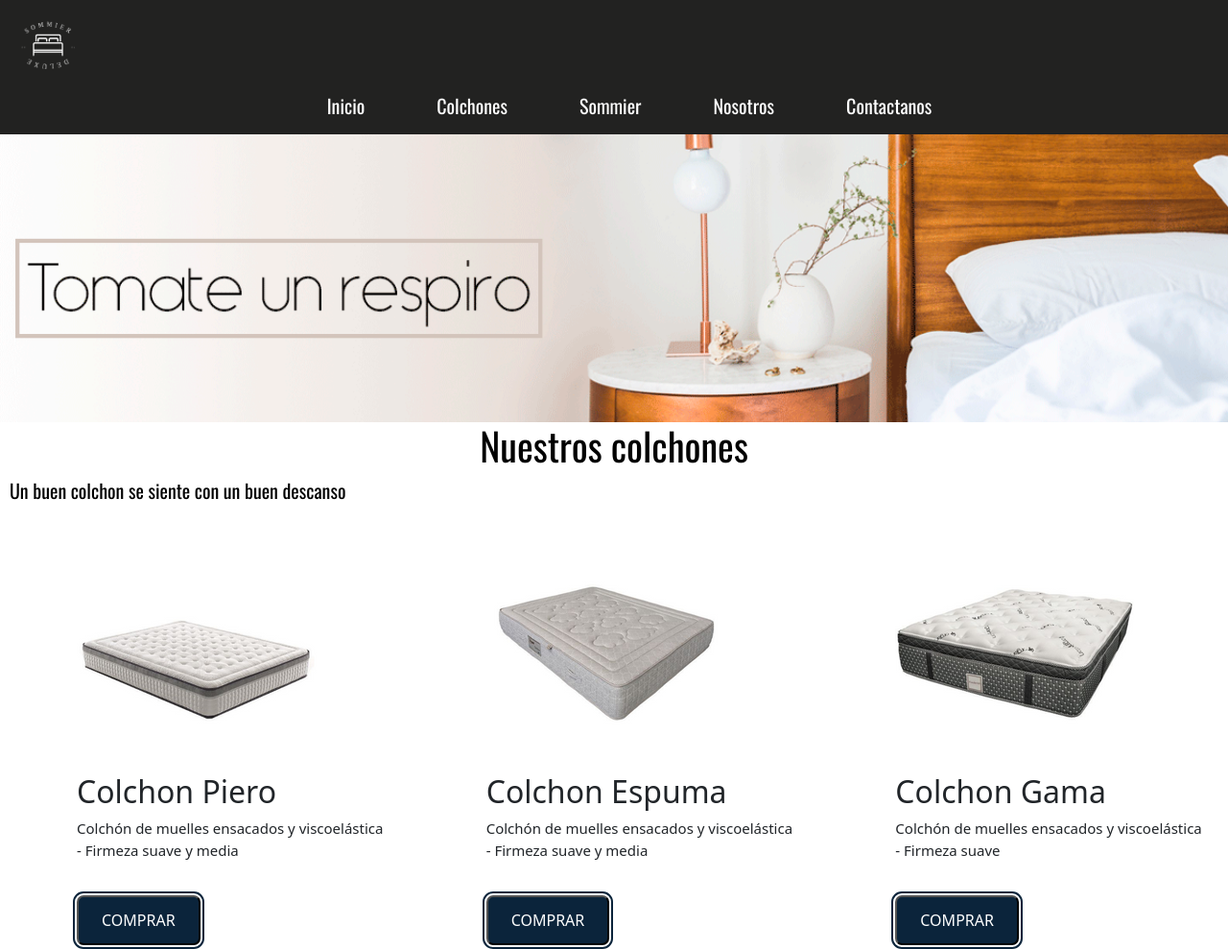
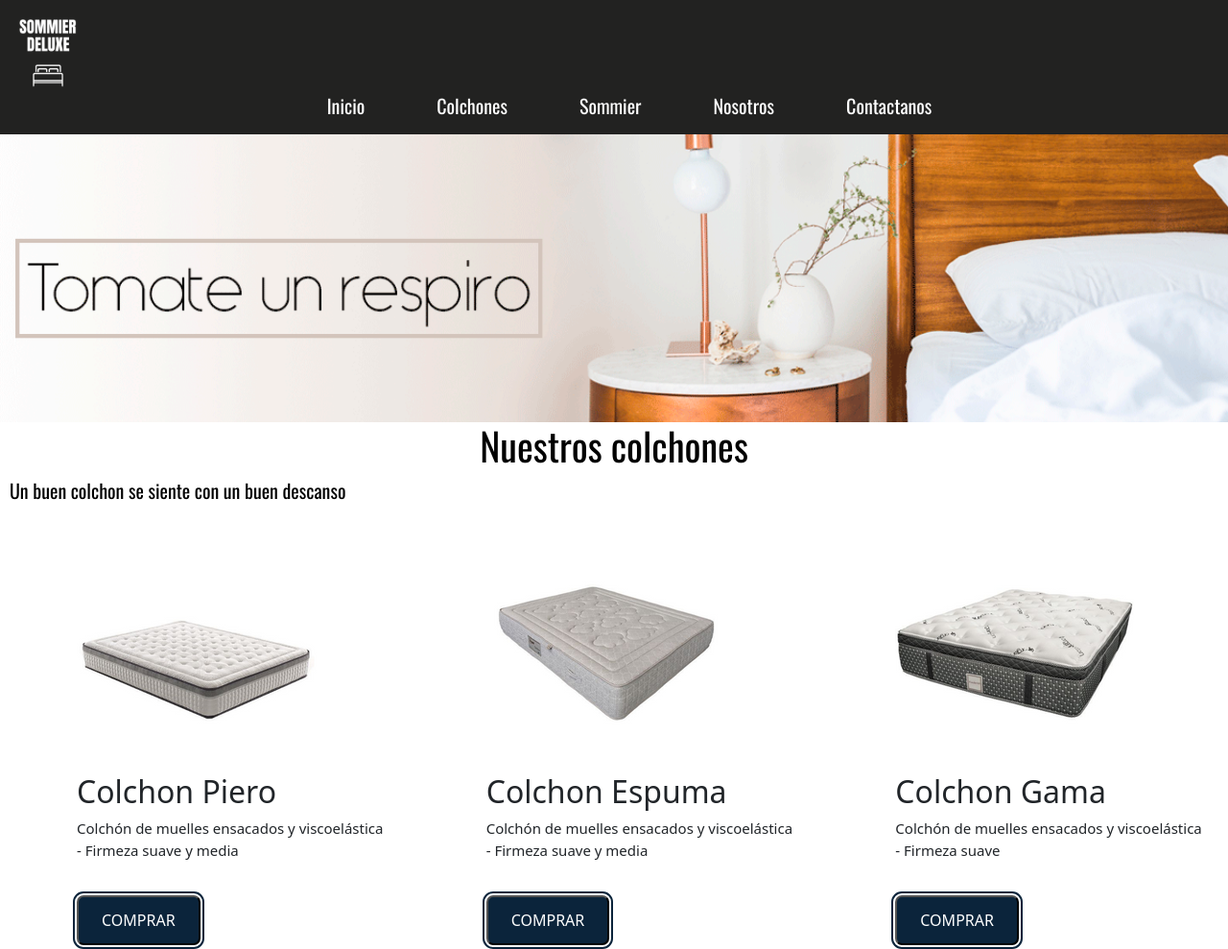
Before and after one commit to estefaniarepetti/sommierDeluxe, a website: page web/colchones.html in a window 1280 px wide. Shown: the top 989 px of the page at 96% size. Drawn offline with nearby package versions, Linux system fonts and the light colour scheme; a web font is replaced by a local one.

Commit message:
cambios en el logo

```diff
--- a/web/colchones.html
+++ b/web/colchones.html
@@ -19,7 +19,7 @@
     <nav class="navegacion">
         <div id="logotipo">
             <a class="logotipo__ref" href="../index.html">
-                <img class="logotipo__img" src="../imagenes/logo2.png">
+                <img class="logotipo__img" src="../imagenes/logo3.png">
             </a>
 
             <ul class="navegacion__menu">
```
Also changed, not shown: web/contactanos.html (+1 -1 lines), web/quienes.html (+1 -1 lines), web/sommier.html (+1 -1 lines).
